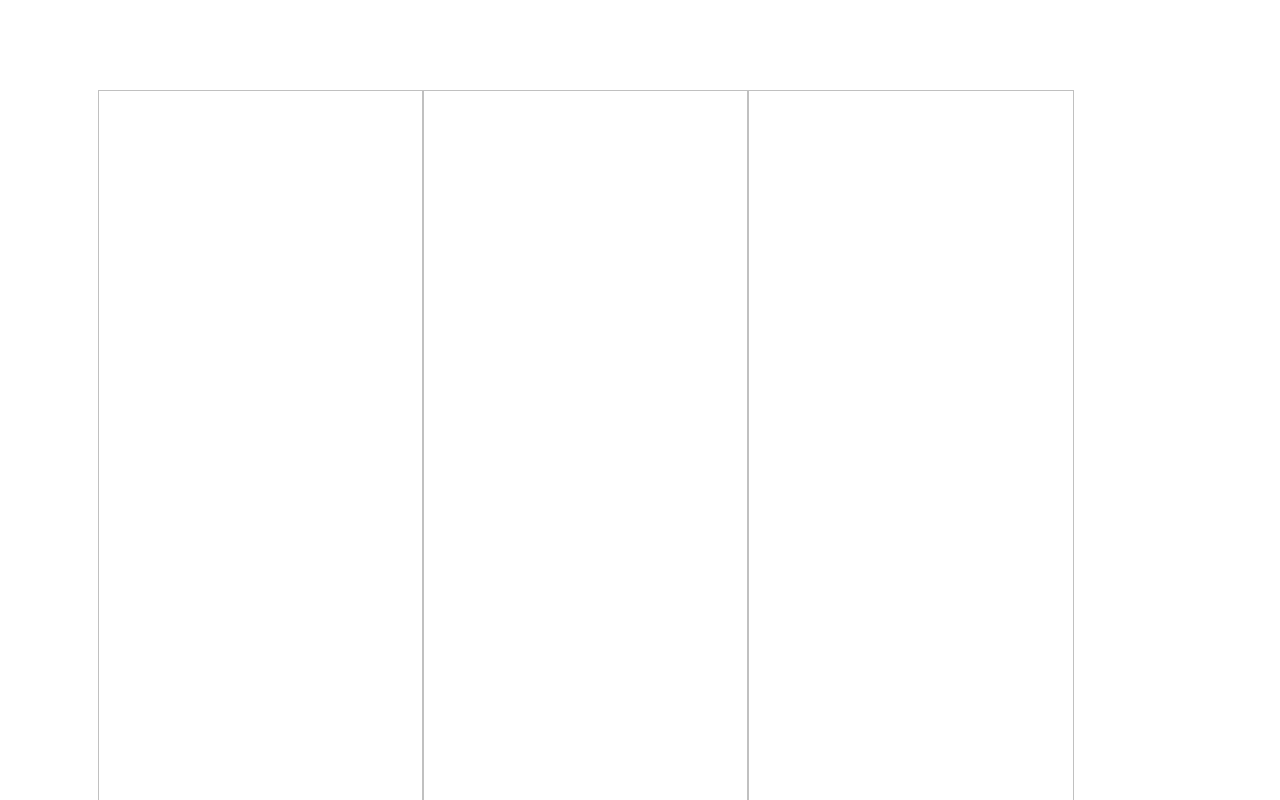
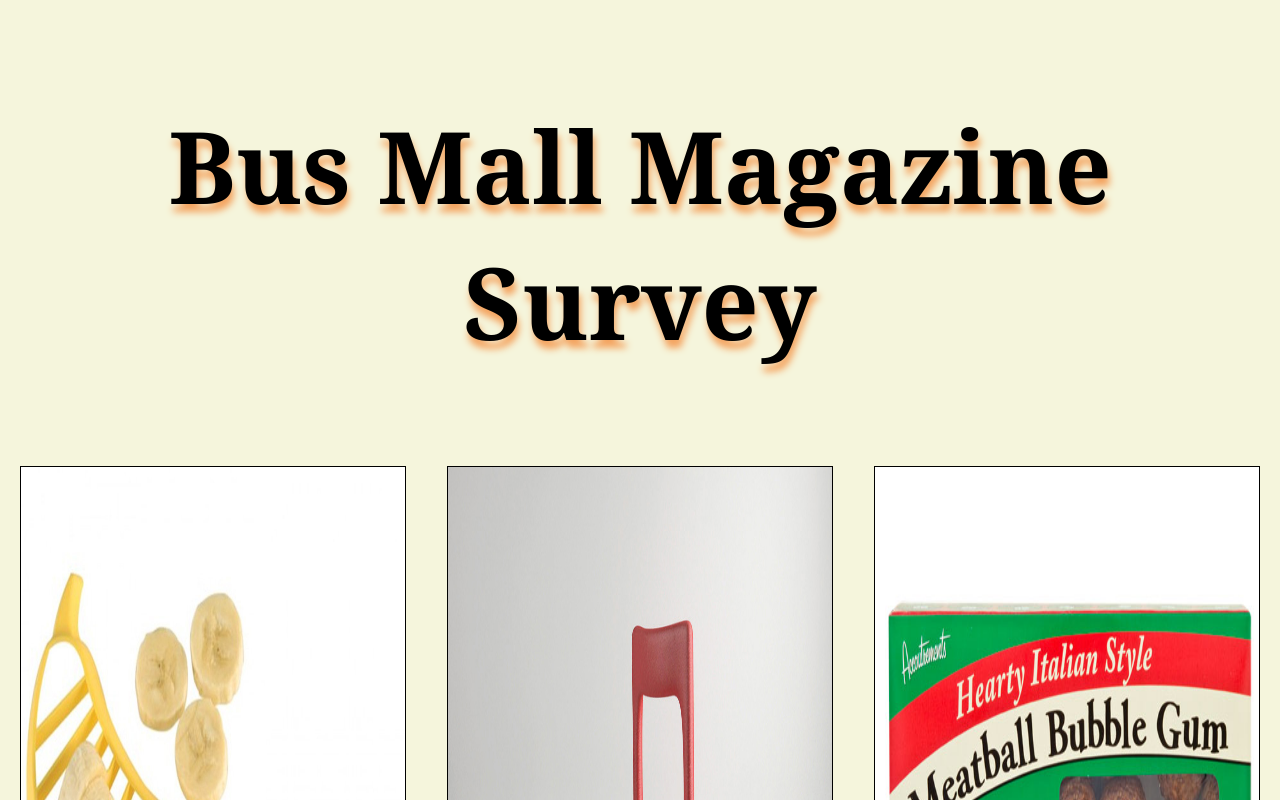
Before and after one commit to hoszie/busmall-start, a plain HTML site: page index.html in a window 1280 px wide. Shown: the top 800 px of the page. Drawn offline with Linux system fonts and the light colour scheme.

Commit message:
working counters but not displayed

```diff
--- a/css/style.css
+++ b/css/style.css
@@ -1,8 +1,24 @@
+html, body {
+    margin: 0;
+    height: 100%;
+    width: 100%;
+    background: beige;
+}
+
+h1 {
+    text-align: center;
+    font-family: Cambria, Cochin, Georgia, Times, Times New Roman, serif;
+    font-size: 100px;
+    text-shadow: 2px 8px 7px sandybrown;
+    padding: 30px;
+}
+
 #one {
     width: 30%;
     height: 800px;
     max-width: 800px;
     max-height: 800px;
+    border: 1px solid black;
 }
 
 #two {
@@ -10,6 +26,7 @@
     height: 800px;
     max-width: 800px;
     max-height: 800px;
+    border: 1px solid black;
 }
 
 #three {
@@ -17,12 +34,13 @@
     height: 800px;
     max-width: 800px;
     max-height: 800px;
+    border: 1px solid black;
 }
 
 #image-box {
-    align-items: center;
+    height: 100%;
     display: flex;
+    justify-content: space-around;
+    align-items: flex-start;
     flex-direction: row;
-    align-self: center;
-    margin: 90px;
 }
--- a/index.html
+++ b/index.html
@@ -5,6 +5,7 @@
         <link href="css/style.css" rel="stylesheet" type="text/css" >
     </head>
     <header>
+        <h1>Bus Mall Magazine Survey</h1>
     </header>
         <body>
             <div id="image-box">
--- a/js/app.js
+++ b/js/app.js
@@ -1,12 +1,16 @@
 'use strict'
 
-function Item (displayName, filePath, id) {
+var allItems = [];
+var totalGuesses = 0;
+var clickCount = 0;
+
+function Item ( displayName, filePath, id ) {
     this.displayName = displayName;
     this.filePath = filePath;
     this.id = id;
     this.displayCount = 0;
     this.voteCount = 0;
-}
+};
 
 var bag = new Item ( 'Bag', 'images/bag.jpg', 'bag' );
 var banana = new Item ( 'Banana', 'images/banana.jpg', 'banana' );
@@ -31,7 +35,6 @@ var wineGlass = new Item ( 'Wine Glass', 'images/wine-glass.jpg', 'wine-glass' )
 
 var imageArray = [ bag, banana, bathroom, boots, breakfast, bubbleGum, chair, cthulhu, dogDuck, dragon, pen, petSweep, scissors, shark, sweep, tauntaun, unicorn, usb, waterCan, wineGlass ];
 
-
 var previousImages = [];
 
 function displayImages() {
@@ -47,32 +50,133 @@ function displayImages() {
 };
 
 
-
 function renderImages() {
     var threeNumbers = displayImages();
+
+    var objOne = imageArray[ threeNumbers[0] ];
     var elOne = document.getElementById( 'one' );
-    elOne.setAttribute( 'src', imageArray[ threeNumbers[0] ].filePath );
+    elOne.setAttribute( 'src', objOne.filePath );
+    elOne.setAttribute( 'data-index', threeNumbers[0] );
+    objOne.displayCount ++;
 
-    var elOne = document.getElementById( 'two' );
-    elOne.setAttribute( 'src', imageArray[ threeNumbers[1] ].filePath );
+   var objTwo = imageArray[ threeNumbers[1] ];
+    var elTwo = document.getElementById( 'two' );
+    elTwo.setAttribute( 'src', objTwo.filePath );
+    elTwo.setAttribute( 'data-index', threeNumbers [1] );
+    objTwo.displayCount ++;
 
-    var elOne = document.getElementById( 'three' );
-    elOne.setAttribute( 'src', imageArray[ threeNumbers[2] ].filePath );
+    var objThree = imageArray[ threeNumbers[2] ];
+    var elThree = document.getElementById( 'three' );
+    elThree.setAttribute( 'src', objThree.filePath );
+    elThree.setAttribute( 'data-index', threeNumbers[2] );
+    objThree.displayCount ++;
 
-    previousImages = displayImages();                    //getnonPreviousNunmbers
+    previousImages = threeNumbers;
 };
 
 function getNonPreviousNumbers() {
     previousImages = displayImages();
+
 };
-getNonPreviousNumbers();
+
+function clickHandler ( event ) {
+    if ( clickCount < 5 ) {
+        var index = event.target.getAttribute( 'data-index' );
+        index = parseInt (index);
+
+        imageArray[ index ].voteCount++;
+        renderImages();
+        clickCount ++;
+    } else if ( !clickCount <= 5 ) {
+        document.getElementById ( 'image-box' ).innerHTML = "";
+    }
+};
 
 
-var optionOne = document.getElementById ( 'one' );
-optionOne.addEventListener ( 'click', renderImages );
 
-var optionTwo = document.getElementById ( 'two' );
-optionTwo.addEventListener ( 'click', renderImages );
+function produceClickEvent() {
 
-var optionThree = document.getElementById ( 'three' );
-optionThree.addEventListener ( 'click', renderImages );
+    var optionOne = document.getElementById ( 'one' );
+    optionOne.addEventListener ( 'click', clickHandler );
+
+    var optionTwo = document.getElementById ( 'two' );
+    optionTwo.addEventListener ( 'click', clickHandler );
+
+    var optionThree = document.getElementById ( 'three' );
+    optionThree.addEventListener ( 'click', clickHandler );
+    // renderImages();
+};
+renderImages();
+produceClickEvent();
+
+
+
+
+
+
+
+// function clickHandler( event ) {
+//     if ( clickCount < 5 ) {
+//         renderImages();
+//         var click = event.target.getAttribute( 'src' );
+//         for (var i = 0; i < imageArray.length; i++ ) {
+//             if( click === imageArray[i].filePath ) {
+//                 imageArray[i].voteCount++;
+//                 clickCount ++;
+//             }
+//         }
+
+
+//     } else if ( !clickCount < 5 ) {
+//         document.getElementById ( 'image-box' ).innerHTML = "";
+//     }
+// }
+
+
+
+
+
+
+
+
+
+
+
+
+// tallyVote: function ( target ) {
+//     this.votes += 1;
+
+//     // TODO track vote on selected restaurant
+//     var selectRest = allItems [target.getAttribute( 'data-index')];
+//     selectRest.votes++;
+
+//     if ( this.voteCount > 4 ) {
+//         this.showResults();
+//     }
+// },
+
+
+
+
+
+
+
+
+
+
+
+
+
+// var survey = document.getElementById( 'survey' );
+// survey.addEventListener( 'click', 'voteHandler' );
+
+// function voteHandler ( event ) {
+//     //determine which element was clicked
+//     //find that element's object
+//     //increase that object's votes
+
+//     //redraw the images
+
+//     console.log( event.target );
+//     var clickedElement = event.target;
+// }
```
